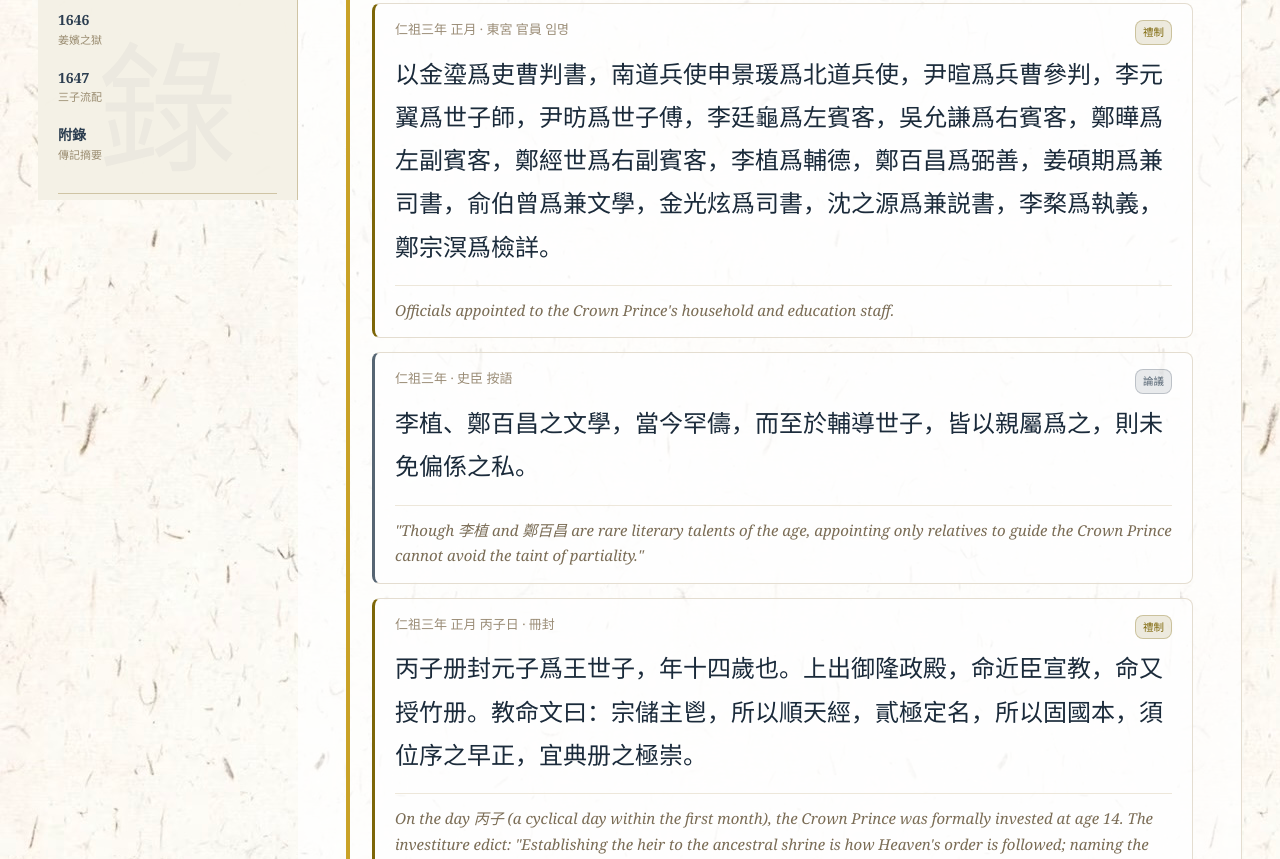
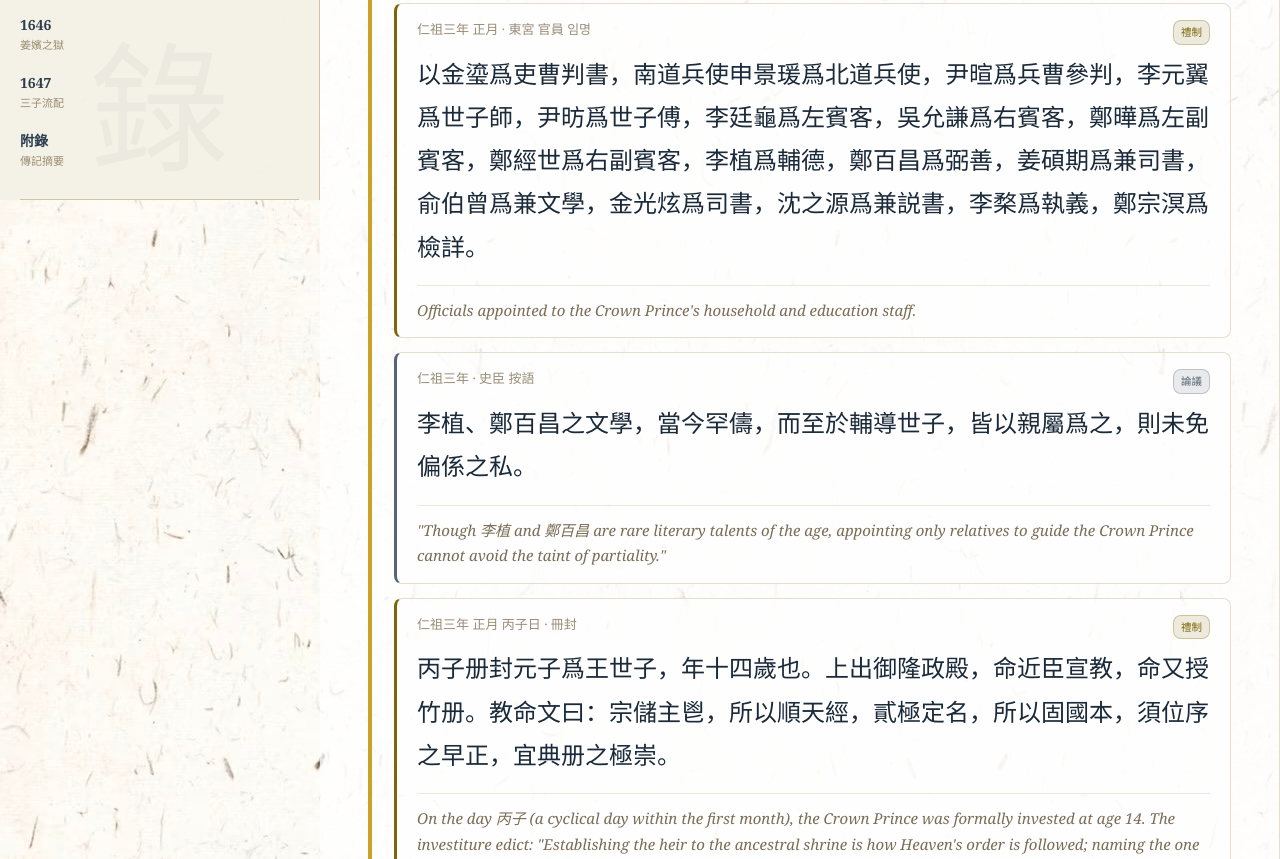
Before and after one commit to sheranma1/sheranma1.github.io, a plain HTML site: page sohyeon_sillok.html in a window 1280 px wide. Shown: the part 680-1539 px from the top of the page. Drawn offline with Linux system fonts and the light colour scheme.

Commit message:
UI refinement: wider sidebar, no left margins, larger theme fonts

```diff
--- a/sohyeon_sillok.html
+++ b/sohyeon_sillok.html
@@ -8,8 +8,9 @@
     <style>
         /* ── Body override for wide layout ───── */
         body {
-            max-width: 1260px !important;
-            padding: 0 28px !important;
+            max-width: 100% !important;
+            margin: 0 !important;
+            padding: 0 !important;
             background-color: transparent !important;
             box-shadow: none !important;
             animation: none !important;
@@ -27,7 +28,7 @@
            SIDEBAR
         ══════════════════════════════════════ */
         .sidebar {
-            width: 260px;
+            width: 320px;
             flex-shrink: 0;
             position: sticky;
             top: 0;
@@ -111,11 +112,12 @@
         }
 
         .sidebar-section-label {
-            font-size: 10px;
-            letter-spacing: 0.12em;
+            font-size: 12px;
+            font-weight: bold;
+            letter-spacing: 0.1em;
             text-transform: uppercase;
             color: #b0a080;
-            padding: 0 20px 8px;
+            padding: 0 20px 10px;
         }
 
         /* Period nav items */
@@ -237,13 +239,13 @@
         }
 
         .pill {
-            padding: 4px 10px;
-            border-radius: 11px;
+            padding: 6px 14px;
+            border-radius: 14px;
             border: 1.5px solid var(--c, #888);
             background: transparent;
             color: var(--c, #888);
             cursor: pointer;
-            font-size: 11.5px;
+            font-size: 14px;
             font-family: Georgia, serif;
             transition: all 0.15s;
         }
@@ -511,16 +513,16 @@
             <div class="sidebar-divider"></div>
             <div class="sidebar-section-label">主題</div>
             <div class="theme-grid">
-                <button class="pill active" data-theme="all" style="--c:#2c3e50">全部</button>
-                <button class="pill" data-theme="禮制" style="--c:#7d6608">禮制</button>
-                <button class="pill" data-theme="論議" style="--c:#566573">論議</button>
-                <button class="pill" data-theme="外交" style="--c:#1a5276">外交</button>
-                <button class="pill" data-theme="服制" style="--c:#6c3483">服制</button>
-                <button class="pill" data-theme="胡亂" style="--c:#922b21">胡亂</button>
-                <button class="pill" data-theme="入質" style="--c:#0e6655">入質</button>
-                <button class="pill" data-theme="在瀋" style="--c:#17a589">在瀋</button>
-                <button class="pill" data-theme="薨逝" style="--c:#4a235a">薨逝</button>
-                <button class="pill" data-theme="身後事" style="--c:#424949">身後事</button>
+                <button class="pill active" data-theme="all" style="--c:#2c3e50">全部 (All)</button>
+                <button class="pill" data-theme="禮制" style="--c:#7d6608">禮制 (Rites)</button>
+                <button class="pill" data-theme="論議" style="--c:#566573">論議 (Debate)</button>
+                <button class="pill" data-theme="外交" style="--c:#1a5276">外交 (Diplomacy)</button>
+                <button class="pill" data-theme="服制" style="--c:#6c3483">服制 (Mourning)</button>
+                <button class="pill" data-theme="胡亂" style="--c:#922b21">胡亂 (Invasion)</button>
+                <button class="pill" data-theme="入質" style="--c:#0e6655">入質 (Hostage)</button>
+                <button class="pill" data-theme="在瀋" style="--c:#17a589">在瀋 (Shenyang)</button>
+                <button class="pill" data-theme="薨逝" style="--c:#4a235a">薨逝 (Death)</button>
+                <button class="pill" data-theme="身後事" style="--c:#424949">身後事 (Posthumous)</button>
             </div>
         </aside>
 
```
